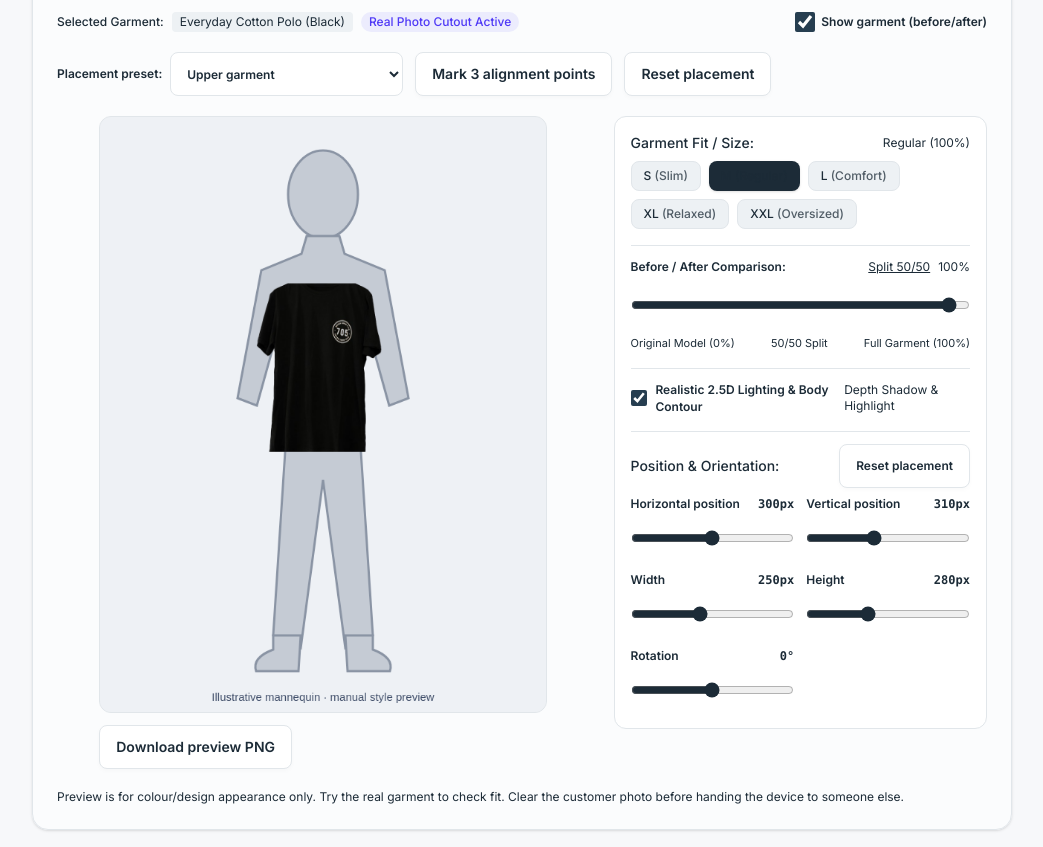
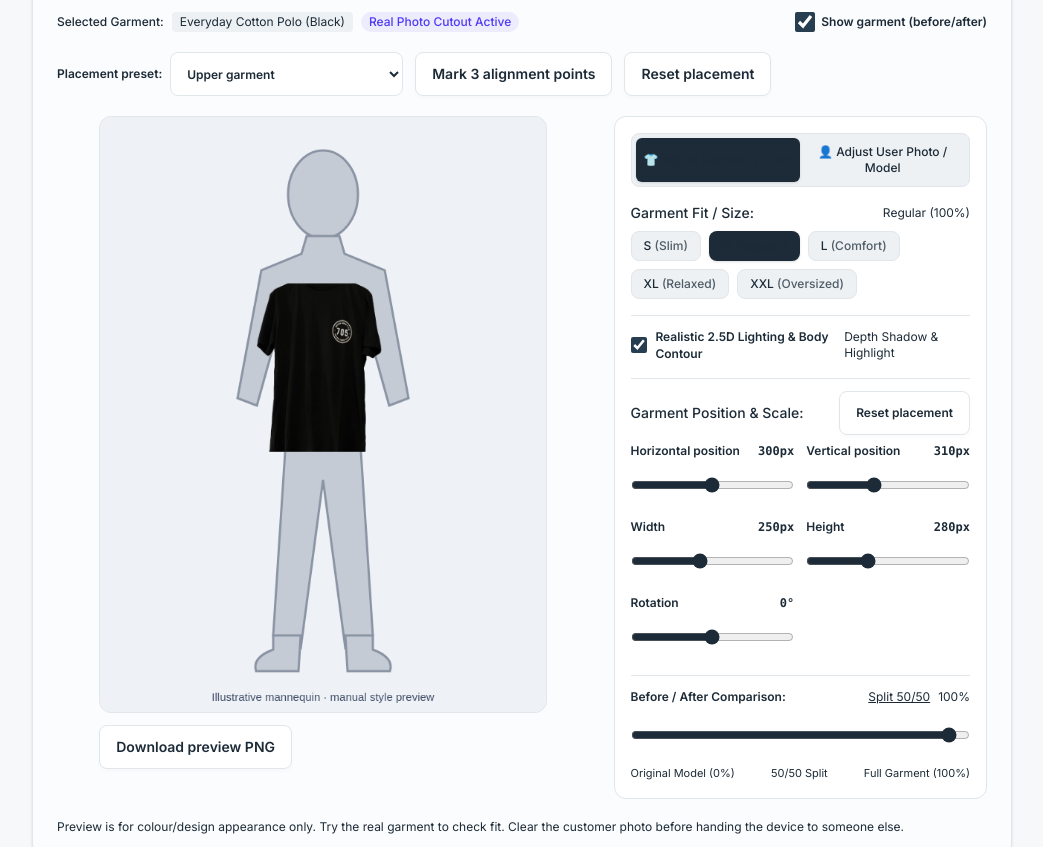
Before and after one commit to apanaTimeWeb/clothes_shop_erp, a Next.js app: page /frontend_admin/admin_showroom/showroom_studio in a window 1280 px wide. Shown: the part 1420-2267 px from the top of the page, without its empty margins (236-1279 px from the left). Built offline with nearby package versions, Linux system fonts and the light colour scheme.

Commit message:
feat(showroom_studio): implement model transformation controls and enhance preset management for garment fitting

```diff
--- a/src/app/frontend_admin/admin_showroom/showroom_studio/components/AdminShowroomStudioPreview.tsx
+++ b/src/app/frontend_admin/admin_showroom/showroom_studio/components/AdminShowroomStudioPreview.tsx
@@ -4,11 +4,15 @@ import { useTranslations } from "next-intl";
 import { useEffect, useRef, useState } from "react";
 import {
   downloadImage,
+  getStudioPreset,
+  PHOTO_PRESETS,
   type GarmentCategory,
 } from "@/app/frontend_admin/admin_showroom/showroom_studio/utils/AdminShowroomStudioPhoto";
 import { useAdminShowroomStudioCanvas } from "@/app/frontend_admin/admin_showroom/showroom_studio/hooks/useAdminShowroomStudioCanvas";
 import {
   AdminShowroomStudioTryOnControls,
+  DEFAULT_MODEL_TRANSFORM,
+  type ModelTransform,
   type StudioPose,
 } from "@/app/frontend_admin/admin_showroom/showroom_studio/components/AdminShowroomStudioTryOnControls";
 import {
@@ -17,25 +21,6 @@ import {
 } from "@/app/frontend_admin/admin_showroom/showroom_studio/components/AdminShowroomStudioModelSelect";
 
 type Point = { x: number; y: number };
-
-const PRESETS: Record<GarmentCategory, StudioPose> = {
-  top: { x: 300, y: 310, width: 250, height: 280, rotation: 0 },
-  bottom: { x: 300, y: 550, width: 220, height: 340, rotation: 0 },
-  dress: { x: 300, y: 400, width: 270, height: 460, rotation: 0 },
-  accessory: { x: 300, y: 140, width: 160, height: 90, rotation: 0 },
-};
-
-const PHOTO_PRESETS: Record<GarmentCategory, StudioPose> = {
-  top: { x: 300, y: 540, width: 330, height: 360, rotation: 0 },
-  bottom: { x: 300, y: 680, width: 280, height: 280, rotation: 0 },
-  dress: { x: 300, y: 560, width: 340, height: 450, rotation: 0 },
-  accessory: { x: 300, y: 220, width: 180, height: 110, rotation: 0 },
-};
-
-function getPreset(cat: GarmentCategory, model: string): StudioPose {
-  const isPhoto = model.includes("photo");
-  return (isPhoto ? PHOTO_PRESETS[cat] : PRESETS[cat]) ?? (isPhoto ? PHOTO_PRESETS.top : PRESETS.top);
-}
 
 interface AdminShowroomStudioPreviewProps {
   src?: string;
@@ -64,7 +49,9 @@ export function AdminShowroomStudioPreview({
   const [error, setError] = useState("");
 
   const [category, setCategory] = useState<GarmentCategory>(productCategory);
-  const [pose, setPose] = useState<StudioPose>(getPreset(productCategory, "mannequin"));
+  const [pose, setPose] = useState<StudioPose>(getStudioPreset(productCategory, "mannequin"));
+  const [modelTransform, setModelTransform] = useState<ModelTransform>(DEFAULT_MODEL_TRANSFORM);
+  const [activeTab, setActiveTab] = useState<"garment" | "model">("garment");
   const [sizeScale, setSizeScale] = useState(1.0);
   const [splitRatio, setSplitRatio] = useState(1.0);
   const [blendLighting, setBlendLighting] = useState(true);
@@ -75,7 +62,7 @@ export function AdminShowroomStudioPreview({
 
   useEffect(() => {
     setCategory(productCategory);
-    setPose(getPreset(productCategory, selectedModel));
+    setPose(getStudioPreset(productCategory, selectedModel));
     setAnchors([]);
     setMarking(false);
   }, [productCategory, selectedModel]);
@@ -94,14 +81,12 @@ export function AdminShowroomStudioPreview({
     splitRatio,
     blendLighting,
     sizeScale,
+    modelTransform,
   );
 
   function position(e: React.PointerEvent<HTMLCanvasElement>): Point {
     const r = e.currentTarget.getBoundingClientRect();
-    return {
-      x: ((e.clientX - r.left) * 600) / r.width,
-      y: ((e.clientY - r.top) * 800) / r.height,
-    };
+    return { x: ((e.clientX - r.left) * 600) / r.width, y: ((e.clientY - r.top) * 800) / r.height };
   }
 
   function mark(p: Point) {
@@ -112,26 +97,18 @@ export function AdminShowroomStudioPreview({
     const width = Math.hypot(b.x - a.x, b.y - a.y);
     const center = { x: (a.x + b.x) / 2, y: (a.y + b.y) / 2 };
     const height = Math.hypot(end.x - center.x, end.y - center.y);
-    if (width < 20 || height < 20) {
-      setError(t("message060"));
-      setAnchors([]);
-      return;
-    }
+    if (width < 20 || height < 20) { setError(t("message060")); setAnchors([]); return; }
     setPose({
-      x: (center.x + end.x) / 2,
-      y: (center.y + end.y) / 2,
-      width: Math.min(600, width * 1.25),
-      height: Math.min(800, height * 1.15),
+      x: (center.x + end.x) / 2, y: (center.y + end.y) / 2,
+      width: Math.min(600, width * 1.25), height: Math.min(800, height * 1.15),
       rotation: (Math.atan2(b.y - a.y, b.x - a.x) * 180) / Math.PI,
     });
-    setMarking(false);
-    setAnchors([]);
-    setError("");
+    setMarking(false); setAnchors([]); setError("");
   }
 
   function applyPreset(cat: GarmentCategory, modelId = selectedModel) {
     setCategory(cat);
-    setPose(getPreset(cat, modelId));
+    setPose(getStudioPreset(cat, modelId));
     setMarking(false);
     setAnchors([]);
   }
@@ -145,10 +122,10 @@ export function AdminShowroomStudioPreview({
 
       <AdminShowroomStudioModelSelect
         selectedModel={selectedModel}
-        onSelectModel={(id) => { setSelectedModel(id); applyPreset(category, id); }}
+        onSelectModel={(id) => { setSelectedModel(id); applyPreset(category, id); setModelTransform(DEFAULT_MODEL_TRANSFORM); }}
         photo={photo}
-        onPhotoLoaded={(d) => { setPhoto(d); setPose(PHOTO_PRESETS[category] ?? PHOTO_PRESETS.top); setAnchors([]); setMarking(false); }}
-        onClearPhoto={() => { setPhoto(""); applyPreset(category, selectedModel); }}
+        onPhotoLoaded={(d) => { setPhoto(d); setPose(PHOTO_PRESETS[category] ?? PHOTO_PRESETS.top); setModelTransform(DEFAULT_MODEL_TRANSFORM); setAnchors([]); setMarking(false); }}
+        onClearPhoto={() => { setPhoto(""); applyPreset(category, selectedModel); setModelTransform(DEFAULT_MODEL_TRANSFORM); }}
         busy={busy}
         setBusy={setBusy}
         onError={setError}
@@ -239,8 +216,11 @@ export function AdminShowroomStudioPreview({
             aria-label={t("message088")}
             className="w-full max-w-md touch-none rounded-xl border border-border bg-subtle shadow-inner"
             onPointerDown={(e) => {
-              if (marking) {
-                mark(position(e));
+              if (marking) { mark(position(e)); return; }
+              if (activeTab === "model") {
+                if (!background) return;
+                drag.current = position(e);
+                e.currentTarget.setPointerCapture(e.pointerId);
                 return;
               }
               if (!garment) return;
@@ -250,11 +230,19 @@ export function AdminShowroomStudioPreview({
             onPointerMove={(e) => {
               if (!drag.current) return;
               const p = position(e), old = drag.current;
-              setPose((v) => ({
-                ...v,
-                x: Math.max(0, Math.min(600, v.x + p.x - old.x)),
-                y: Math.max(0, Math.min(800, v.y + p.y - old.y)),
-              }));
+              if (activeTab === "model") {
+                setModelTransform((v) => ({
+                  ...v,
+                  x: Math.max(-300, Math.min(300, v.x + p.x - old.x)),
+                  y: Math.max(-400, Math.min(400, v.y + p.y - old.y)),
+                }));
+              } else {
+                setPose((v) => ({
+                  ...v,
+                  x: Math.max(0, Math.min(600, v.x + p.x - old.x)),
+                  y: Math.max(0, Math.min(800, v.y + p.y - old.y)),
+                }));
+              }
               drag.current = p;
             }}
             onPointerUp={() => { drag.current = null; }}
@@ -288,6 +276,11 @@ export function AdminShowroomStudioPreview({
             blendLighting={blendLighting}
             setBlendLighting={setBlendLighting}
             onReset={() => applyPreset(category)}
+            modelTransform={modelTransform}
+            setModelTransform={setModelTransform}
+            onResetModel={() => setModelTransform(DEFAULT_MODEL_TRANSFORM)}
+            activeTab={activeTab}
+            setActiveTab={setActiveTab}
           />
         </div>
       </div>
--- a/src/app/frontend_admin/admin_showroom/showroom_studio/components/AdminShowroomStudioTryOnControls.tsx
+++ b/src/app/frontend_admin/admin_showroom/showroom_studio/components/AdminShowroomStudioTryOnControls.tsx
@@ -10,6 +10,24 @@ export interface StudioPose {
   rotation: number;
 }
 
+export interface ModelTransform {
+  x: number;
+  y: number;
+  zoom: number;
+  width: number;
+  height: number;
+  rotation: number;
+}
+
+export const DEFAULT_MODEL_TRANSFORM: ModelTransform = {
+  x: 0,
+  y: 0,
+  zoom: 100,
+  width: 100,
+  height: 100,
+  rotation: 0,
+};
+
 interface AdminShowroomStudioTryOnControlsProps {
   pose: StudioPose;
   setPose: React.Dispatch<React.SetStateAction<StudioPose>>;
@@ -21,6 +39,11 @@ interface AdminShowroomStudioTryOnControlsProps {
   blendLighting: boolean;
   setBlendLighting: (val: boolean) => void;
   onReset: () => void;
+  modelTransform: ModelTransform;
+  setModelTransform: React.Dispatch<React.SetStateAction<ModelTransform>>;
+  onResetModel: () => void;
+  activeTab: "garment" | "model";
+  setActiveTab: (tab: "garment" | "model") => void;
 }
 
 const SIZES = [
@@ -30,6 +53,15 @@ const SIZES = [
   { label: "XL", scale: 1.12, desc: "Relaxed" },
   { label: "XXL", scale: 1.18, desc: "Oversized" },
 ];
+
+const MODEL_FIELDS = [
+  { field: "zoom", label: "Photo Zoom / Scale", min: 40, max: 250, unit: "%" },
+  { field: "rotation", label: "Straighten / Rotation", min: -90, max: 90, unit: "°" },
+  { field: "width", label: "Photo Width (Scale)", min: 50, max: 180, unit: "%" },
+  { field: "height", label: "Photo Height (Scale)", min: 50, max: 180, unit: "%" },
+  { field: "x", label: "Pan Horizontal (X)", min: -300, max: 300, unit: "px" },
+  { field: "y", label: "Pan Vertical (Y)", min: -400, max: 400, unit: "px" },
+] as const;
 
 export function AdminShowroomStudioTryOnControls({
   pose,
@@ -42,11 +74,44 @@ export function AdminShowroomStudioTryOnControls({
   blendLighting,
   setBlendLighting,
   onReset,
+  modelTransform,
+  setModelTransform,
+  onResetModel,
+  activeTab,
+  setActiveTab,
 }: AdminShowroomStudioTryOnControlsProps) {
   const t = useTranslations("studio");
 
   return (
     <div className="space-y-4 rounded-xl border border-border bg-card p-4">
+      {/* Active Layer Tabs */}
+      <div className="flex rounded-lg border border-border bg-subtle p-1">
+        <button
+          type="button"
+          onClick={() => setActiveTab("garment")}
+          className={`flex-1 rounded-md py-1.5 text-xs font-medium transition-all ${
+            activeTab === "garment"
+              ? "bg-primary text-primary-foreground shadow-sm"
+              : "text-muted-foreground hover:text-foreground"
+          }`}
+        >
+          👕 Adjust Garment / Cloth
+        </button>
+        <button
+          type="button"
+          onClick={() => setActiveTab("model")}
+          className={`flex-1 rounded-md py-1.5 text-xs font-medium transition-all ${
+            activeTab === "model"
+              ? "bg-primary text-primary-foreground shadow-sm"
+              : "text-muted-foreground hover:text-foreground"
+          }`}
+        >
+          👤 Adjust User Photo / Model
+        </button>
+      </div>
+
+      {activeTab === "garment" ? (
+        <>
           {/* Fit & Size simulation */}
           <div className="space-y-2">
             <div className="flex items-center justify-between text-sm">
@@ -73,39 +138,6 @@ export function AdminShowroomStudioTryOnControls({
             </div>
           </div>
 
-      {/* Before / After Split Slider */}
-      <div className="space-y-2 border-t border-border pt-3">
-        <div className="flex items-center justify-between text-sm">
-          <label htmlFor="split-slider" className="font-medium text-foreground">
-            Before / After Comparison:
-          </label>
-          <div className="flex items-center gap-2">
-            <button
-              type="button"
-              onClick={() => setSplitRatio(splitRatio < 0.99 ? 1.0 : 0.5)}
-              className="text-xs text-primary underline hover:opacity-80"
-            >
-              {splitRatio < 0.99 ? "Show Full Try-On" : "Split 50/50"}
-            </button>
-            <span className="text-xs text-muted-foreground">{Math.round(splitRatio * 100)}%</span>
-          </div>
-        </div>
-        <input
-          id="split-slider"
-          type="range"
-          min={0}
-          max={100}
-          value={Math.round(splitRatio * 100)}
-          onChange={(e) => setSplitRatio(Number(e.target.value) / 100)}
-          className="w-full cursor-pointer accent-primary"
-        />
-        <div className="flex justify-between text-[11px] text-muted-foreground">
-          <span>Original Model (0%)</span>
-          <span>50/50 Split</span>
-          <span>Full Garment (100%)</span>
-        </div>
-      </div>
-
           {/* 2.5D Lighting & Depth Toggle */}
           <div className="flex items-center justify-between border-t border-border pt-3 text-sm">
             <label className="flex cursor-pointer items-center gap-2 text-foreground">
@@ -123,7 +155,7 @@ export function AdminShowroomStudioTryOnControls({
           {/* Position & Scale Sliders */}
           <div className="border-t border-border pt-3">
             <div className="mb-2 flex items-center justify-between text-sm">
-          <span className="font-medium text-foreground">Position & Orientation:</span>
+              <span className="font-medium text-foreground">Garment Position & Scale:</span>
               <Button className="min-h-8 px-2.5 py-1 text-xs" onClick={onReset}>
                 {t("message077")}
               </Button>
@@ -159,6 +191,73 @@ export function AdminShowroomStudioTryOnControls({
               ))}
             </div>
           </div>
+        </>
+      ) : (
+        /* Model / User Photo Adjustments */
+        <div className="space-y-3">
+          <div className="flex items-center justify-between text-sm">
+            <span className="font-medium text-foreground">User Photo / Model Adjustments:</span>
+            <Button className="min-h-8 px-2.5 py-1 text-xs" onClick={onResetModel}>
+              Reset Photo
+            </Button>
+          </div>
+          <p className="text-xs text-muted-foreground">
+            Adjust your photo zoom, position, and proportions so your shoulders and chest align naturally with the canvas. You can also drag the photo directly.
+          </p>
+
+          <div className="grid gap-3 sm:grid-cols-2 border-t border-border pt-3">
+            {MODEL_FIELDS.map(({ field, label, min, max, unit }) => (
+              <label key={field} className="flex flex-col text-xs text-foreground">
+                <span className="flex justify-between">
+                  <span>{label}</span>
+                  <span className="font-mono text-muted-foreground">{modelTransform[field]}{unit}</span>
+                </span>
+                <input
+                  type="range"
+                  min={min}
+                  max={max}
+                  value={modelTransform[field]}
+                  onChange={(e) => setModelTransform({ ...modelTransform, [field]: Number(e.target.value) })}
+                  className="mt-1 w-full cursor-pointer accent-primary"
+                />
+              </label>
+            ))}
+          </div>
+        </div>
+      )}
+
+      {/* Before / After Split Slider (Common to both) */}
+      <div className="space-y-2 border-t border-border pt-3">
+        <div className="flex items-center justify-between text-sm">
+          <label htmlFor="split-slider" className="font-medium text-foreground">
+            Before / After Comparison:
+          </label>
+          <div className="flex items-center gap-2">
+            <button
+              type="button"
+              onClick={() => setSplitRatio(splitRatio < 0.99 ? 1.0 : 0.5)}
+              className="text-xs text-primary underline hover:opacity-80"
+            >
+              {splitRatio < 0.99 ? "Show Full Try-On" : "Split 50/50"}
+            </button>
+            <span className="text-xs text-muted-foreground">{Math.round(splitRatio * 100)}%</span>
+          </div>
+        </div>
+        <input
+          id="split-slider"
+          type="range"
+          min={0}
+          max={100}
+          value={Math.round(splitRatio * 100)}
+          onChange={(e) => setSplitRatio(Number(e.target.value) / 100)}
+          className="w-full cursor-pointer accent-primary"
+        />
+        <div className="flex justify-between text-[11px] text-muted-foreground">
+          <span>Original Model (0%)</span>
+          <span>50/50 Split</span>
+          <span>Full Garment (100%)</span>
+        </div>
+      </div>
     </div>
   );
 }
--- a/src/app/frontend_admin/admin_showroom/showroom_studio/hooks/useAdminShowroomStudioCanvas.ts
+++ b/src/app/frontend_admin/admin_showroom/showroom_studio/hooks/useAdminShowroomStudioCanvas.ts
@@ -2,6 +2,10 @@
 import { studioText as t } from "@/app/frontend_admin/admin_showroom/showroom_studio/utils/AdminShowroomStudioMessages";
 import { useEffect, useState, type RefObject } from "react";
 import { loadImage } from "@/app/frontend_admin/admin_showroom/showroom_studio/utils/AdminShowroomStudioPhoto";
+import {
+  DEFAULT_MODEL_TRANSFORM,
+  type ModelTransform,
+} from "@/app/frontend_admin/admin_showroom/showroom_studio/components/AdminShowroomStudioTryOnControls";
 
 export function useAdminShowroomStudioCanvas(
   canvas: RefObject<HTMLCanvasElement | null>,
@@ -14,6 +18,7 @@ export function useAdminShowroomStudioCanvas(
   splitRatio = 1,
   blendLighting = true,
   sizeScale = 1,
+  modelTransform: ModelTransform = DEFAULT_MODEL_TRANSFORM,
 ) {
   const [bg, setBg] = useState<{ source: string; image: HTMLImageElement } | null>(null);
   const [item, setItem] = useState<{ source: string; image: HTMLImageElement } | null>(null);
@@ -51,9 +56,19 @@ export function useAdminShowroomStudioCanvas(
     if (!background) return;
 
     const scale = Math.min(600 / background.width, 800 / background.height);
-    const bgX = (600 - background.width * scale) / 2;
-    const bgY = (800 - background.height * scale) / 2;
-    ctx.drawImage(background, bgX, bgY, background.width * scale, background.height * scale);
+    const baseW = background.width * scale;
+    const baseH = background.height * scale;
+    const effZoom = (modelTransform.zoom || 100) / 100;
+    const effW = baseW * effZoom * ((modelTransform.width || 100) / 100);
+    const effH = baseH * effZoom * ((modelTransform.height || 100) / 100);
+
+    ctx.save();
+    ctx.translate(300 + (modelTransform.x || 0), 400 + (modelTransform.y || 0));
+    if (modelTransform.rotation) {
+      ctx.rotate((modelTransform.rotation * Math.PI) / 180);
+    }
+    ctx.drawImage(background, -effW / 2, -effH / 2, effW, effH);
+    ctx.restore();
 
     if (garment && show) {
       const effW = pose.width * sizeScale, effH = pose.height * sizeScale;
@@ -112,7 +127,7 @@ export function useAdminShowroomStudioCanvas(
         ctx.fillStyle = "#1e3a8a";
       });
     }
-  }, [canvas, background, garment, pose, show, anchors, marking, splitRatio, blendLighting, sizeScale]);
+  }, [canvas, background, garment, pose, show, anchors, marking, splitRatio, blendLighting, sizeScale, modelTransform]);
 
   return {
     background,
--- a/src/app/frontend_admin/admin_showroom/showroom_studio/utils/AdminShowroomStudioPhoto.ts
+++ b/src/app/frontend_admin/admin_showroom/showroom_studio/utils/AdminShowroomStudioPhoto.ts
@@ -141,3 +141,30 @@ export function resolveGarmentCutoutSrc(
   const category = detectGarmentCategory(categoryId);
   return { src: generateAutoCutoutSvg(category, colour), isRealPhoto: false };
 }
+
+export interface StudioPose {
+  x: number;
+  y: number;
+  width: number;
+  height: number;
+  rotation: number;
+}
+
+export const PRESETS: Record<GarmentCategory, StudioPose> = {
+  top: { x: 300, y: 310, width: 250, height: 280, rotation: 0 },
+  bottom: { x: 300, y: 550, width: 220, height: 340, rotation: 0 },
+  dress: { x: 300, y: 400, width: 270, height: 460, rotation: 0 },
+  accessory: { x: 300, y: 140, width: 160, height: 90, rotation: 0 },
+};
+
+export const PHOTO_PRESETS: Record<GarmentCategory, StudioPose> = {
+  top: { x: 300, y: 540, width: 330, height: 360, rotation: 0 },
+  bottom: { x: 300, y: 680, width: 280, height: 280, rotation: 0 },
+  dress: { x: 300, y: 560, width: 340, height: 450, rotation: 0 },
+  accessory: { x: 300, y: 220, width: 180, height: 110, rotation: 0 },
+};
+
+export function getStudioPreset(cat: GarmentCategory, model: string): StudioPose {
+  const isPhoto = model.includes("photo");
+  return (isPhoto ? PHOTO_PRESETS[cat] : PRESETS[cat]) ?? (isPhoto ? PHOTO_PRESETS.top : PRESETS.top);
+}
```
Lines whose indentation alone changed are shown as unchanged.
